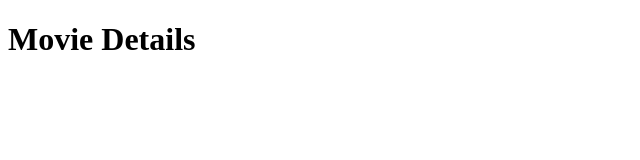
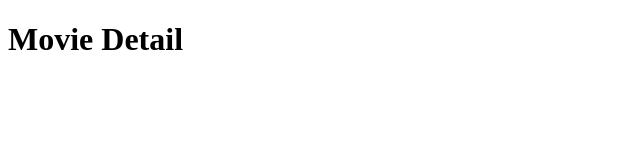
Before and after one commit to philuchansky/movie-queue, a React (Create React App) app in the folder client/: page /movies/1 in a window 1280 px wide. Shown: the top 160 px of the page, without its empty margins (0-640 px from the left). Built offline with nearby package versions, Linux system fonts and the light colour scheme.

Commit message:
stubbed <MovieDetail />

```diff
--- a/client/src/App.js
+++ b/client/src/App.js
@@ -1,6 +1,7 @@
 import React, { Component } from 'react'
 import { Switch, Route } from 'react-router-dom'
 import FeaturedMovies from './components/FeaturedMovies'
+import MovieDetail from './components/MovieDetail'
 
 class App extends Component {
   render() {
@@ -10,9 +11,7 @@ class App extends Component {
           <Route path="/test" render={() => (
             <h1>test</h1>
           )} />
-          <Route path="/movies/:title" render={() => (
-            <h1>Movie Details</h1>
-          )} />
+          <Route path="/movies/:title" component={MovieDetail} />
           <Route path="/" component={FeaturedMovies} />
         </Switch>
       </div>
--- /dev/null
+++ b/client/src/components/MovieDetail/index.jsx
@@ -0,0 +1,13 @@
+import React from 'react'
+
+class MovieDetail extends React.Component {
+  render() {
+    return (
+      <div className="MovieDetail">
+        <h1>Movie Detail</h1>
+      </div>
+    )
+  }
+}
+
+export default MovieDetail
```
